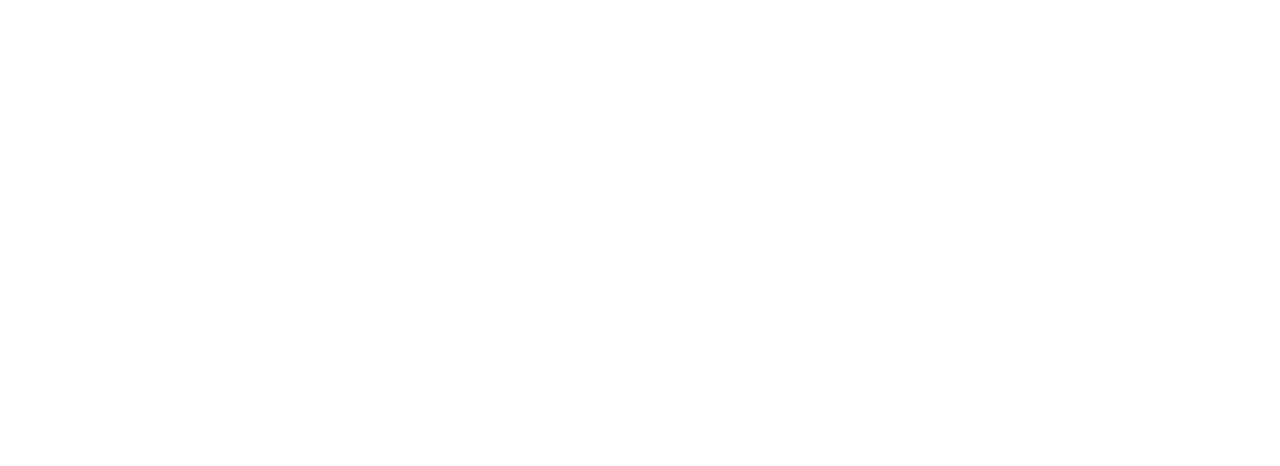
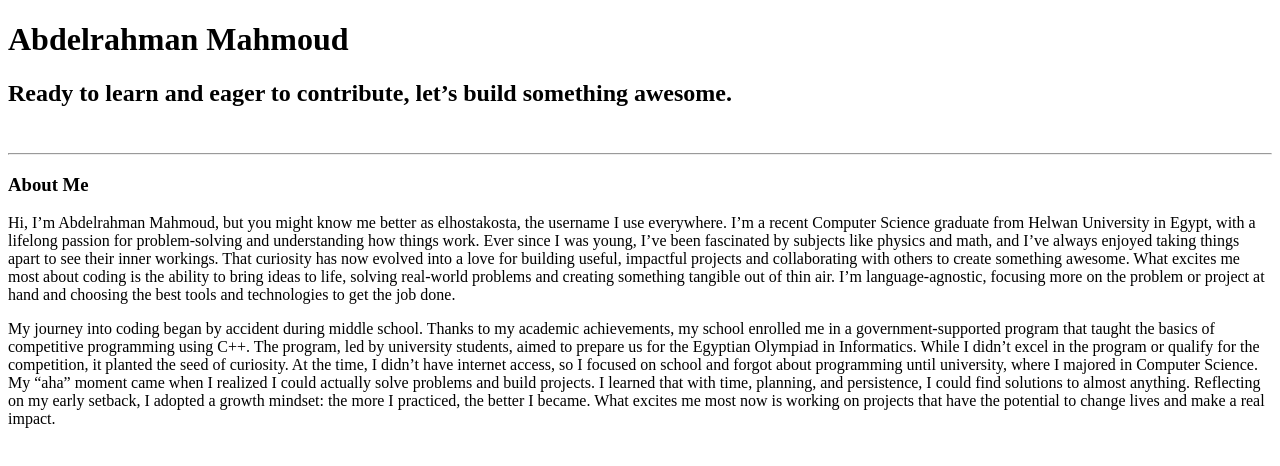
Before and after one commit to elhostakosta/elhostakosta.github.io, a plain HTML site: page index.html in a window 1280 px wide. Drawn offline with Linux system fonts and the light colour scheme.

Commit message:
Add main headers and an about-me section

```diff
--- a/index.html
+++ b/index.html
@@ -1,9 +1,62 @@
 <!DOCTYPE html>
 <html>
-    <head>
-        <title>Abdelrahman Mahmoud</title>
-    </head>
-    <body>
 
-    </body>
+<head>
+    <title>Abdelrahman Mahmoud</title>
+</head>
+
+<body>
+    <header>
+        <h1>Abdelrahman Mahmoud</h1>
+        <h2>Ready to learn and eager to contribute, let’s build something awesome.</h2>
+        <br />
+        <hr />
+    </header>
+    <main>
+        <section>
+            <h3>About Me</h3>
+            <p>Hi, I’m Abdelrahman Mahmoud, but you might know me better as elhostakosta, the username I use everywhere.
+                I’m
+                a
+                recent Computer Science graduate from Helwan University in Egypt, with a lifelong passion for
+                problem-solving
+                and understanding how things work. Ever since I was young, I’ve been fascinated by subjects like physics
+                and
+                math, and I’ve always enjoyed taking things apart to see their inner workings. That curiosity has now
+                evolved
+                into a love for building useful, impactful projects and collaborating with others to create something
+                awesome.
+                What excites me most about coding is the ability to bring ideas to life, solving real-world problems and
+                creating something tangible out of thin air. I’m language-agnostic, focusing more on the problem or
+                project
+                at
+                hand and choosing the best tools and technologies to get the job done.</p>
+
+            <p>My journey into coding began by accident during middle school. Thanks to my academic achievements, my
+                school
+                enrolled me in a government-supported program that taught the basics of competitive programming using
+                C++.
+                The
+                program, led by university students, aimed to prepare us for the Egyptian Olympiad in Informatics. While
+                I
+                didn’t excel in the program or qualify for the competition, it planted the seed of curiosity. At the
+                time, I
+                didn’t have internet access, so I focused on school and forgot about programming until university, where
+                I
+                majored in Computer Science. My “aha” moment came when I realized I could actually solve problems and
+                build
+                projects. I learned that with time, planning, and persistence, I could find solutions to almost
+                anything.
+                Reflecting on my early setback, I adopted a growth mindset: the more I practiced, the better I became.
+                What
+                excites me most now is working on projects that have the potential to change lives and make a real
+                impact.
+            </p>
+        </section>
+
+    </main>
+
+
+</body>
+
 </html>
```
